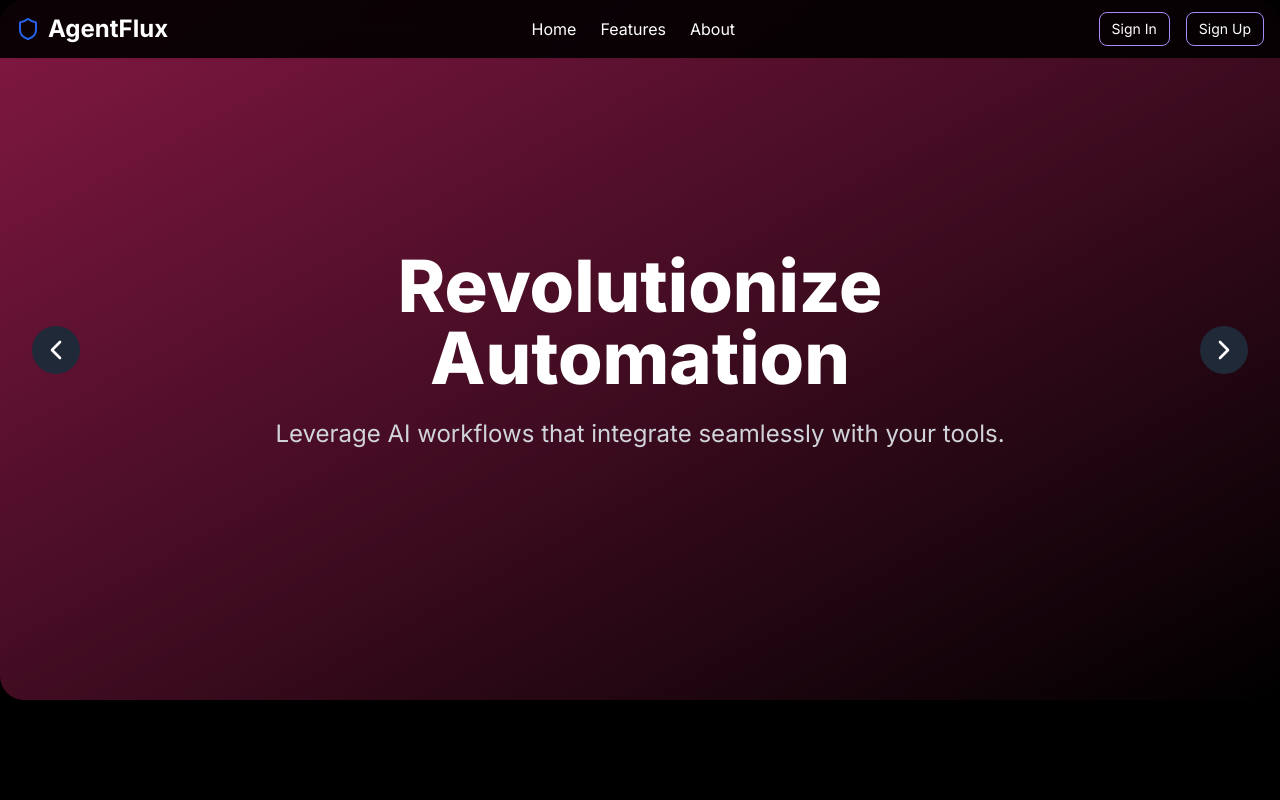
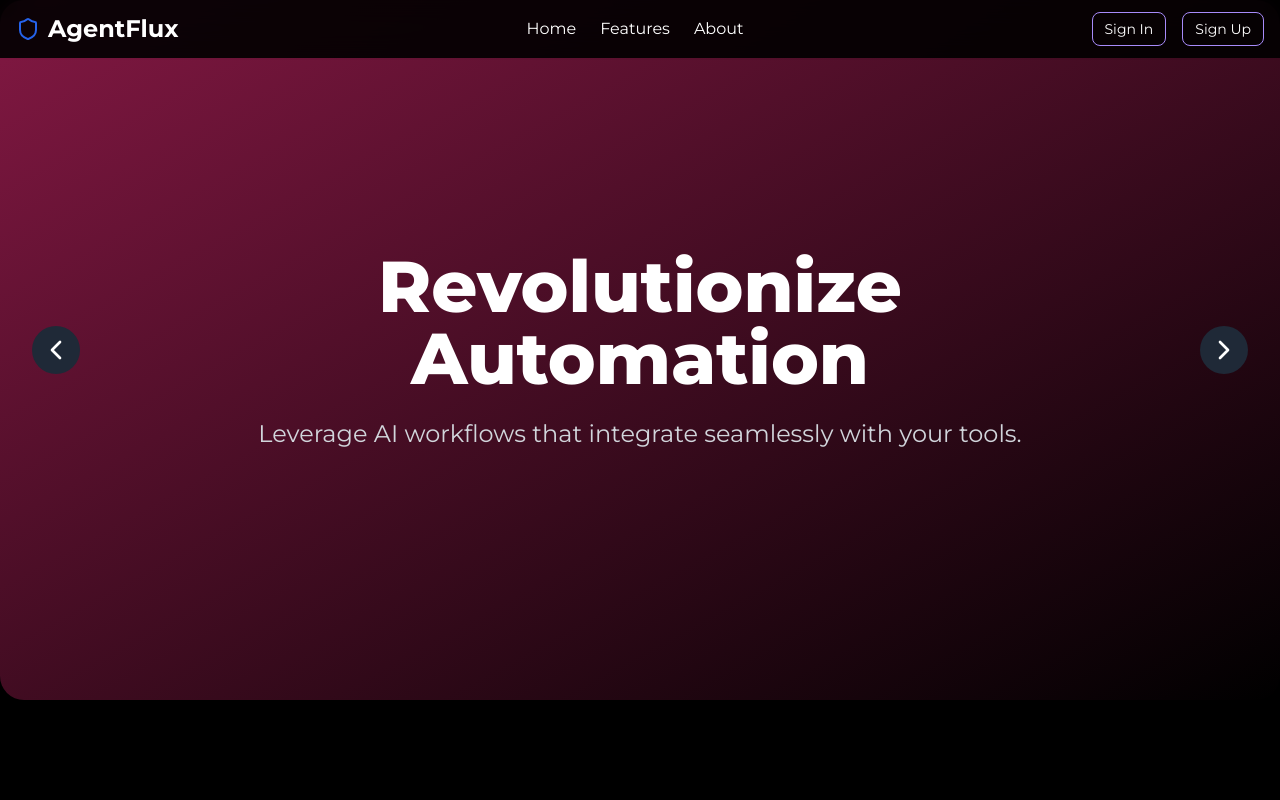
Before and after one commit to ShashankDahake7/AgentFlux, a Next.js app in the folder next-app/: page / in a window 1280 px wide. Shown: the top 800 px of the page. Built offline with nearby package versions, Linux system fonts and the light colour scheme; no server answers.

Commit message:
Updated font style

```diff
--- a/next-app/app/globals.css
+++ b/next-app/app/globals.css
@@ -1,3 +1,9 @@
 @tailwind base;
 @tailwind components;
 @tailwind utilities;
+
+@layer base {
+    .font-montserrat {
+      font-family: "Montserrat", sans-serif;
+    }
+}
--- /dev/null
+++ b/next-app/app/page.css
@@ -0,0 +1 @@
+@import url('https://fonts.googleapis.com/css2?family=Montserrat:ital,wght@0,100..900;1,100..900&display=swap');
--- a/next-app/app/page.tsx
+++ b/next-app/app/page.tsx
@@ -1,8 +1,9 @@
 import { HomePage } from "@/components/HomePage";
+import "../app/page.css";
 
 export default function Home() {
   return (
-    <div>
+    <div className="font-montserrat">
       <HomePage />
     </div>
   );
--- a/next-app/tailwind.config.ts
+++ b/next-app/tailwind.config.ts
@@ -13,6 +13,9 @@
         "gradient-conic":
           "conic-gradient(from 180deg at 50% 50%, var(--tw-gradient-stops))",
       },
+      fontFamily: {
+        Montserrat: ["Montserrat", "sans-serif"],
+      },
     },
   },
   plugins: [],
```
